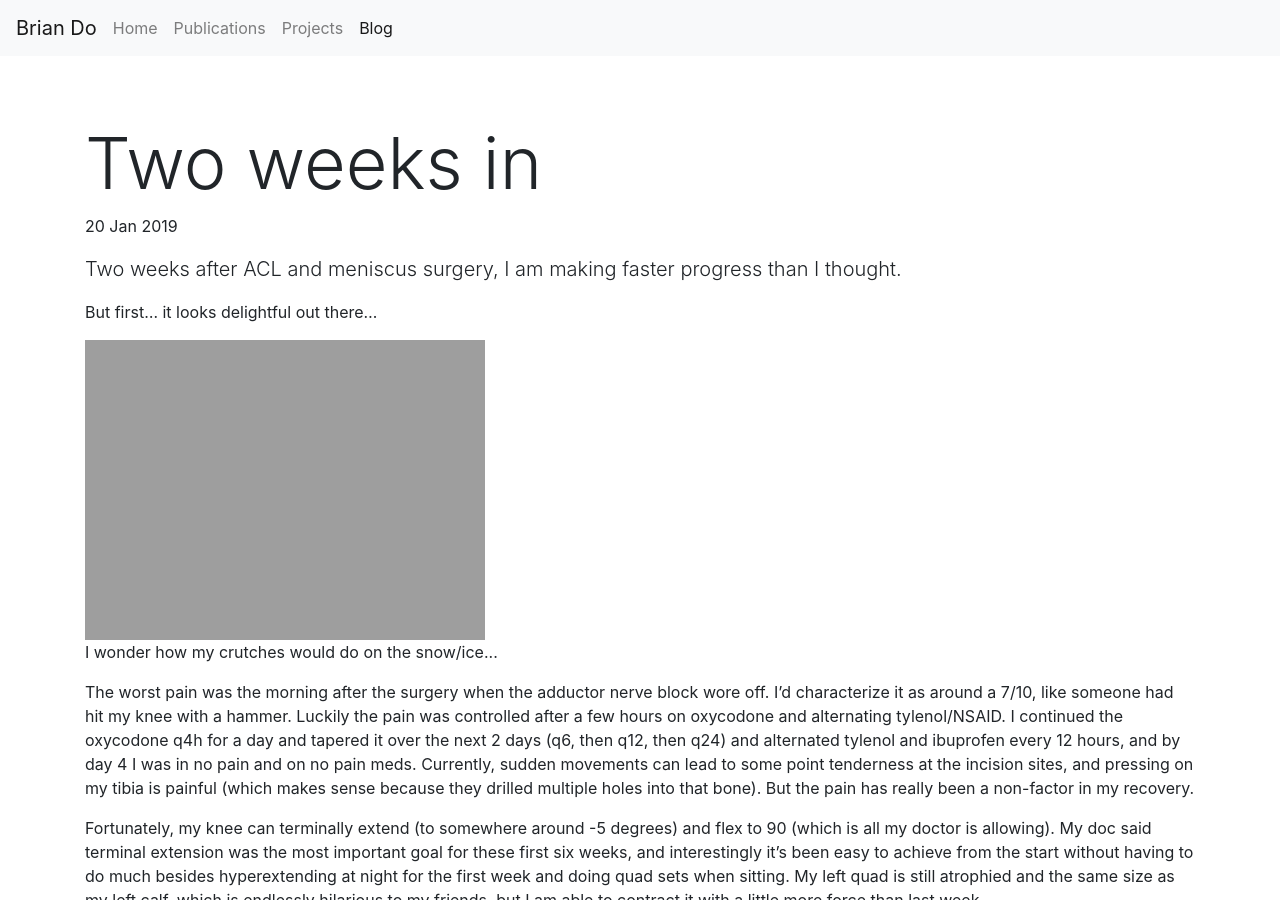
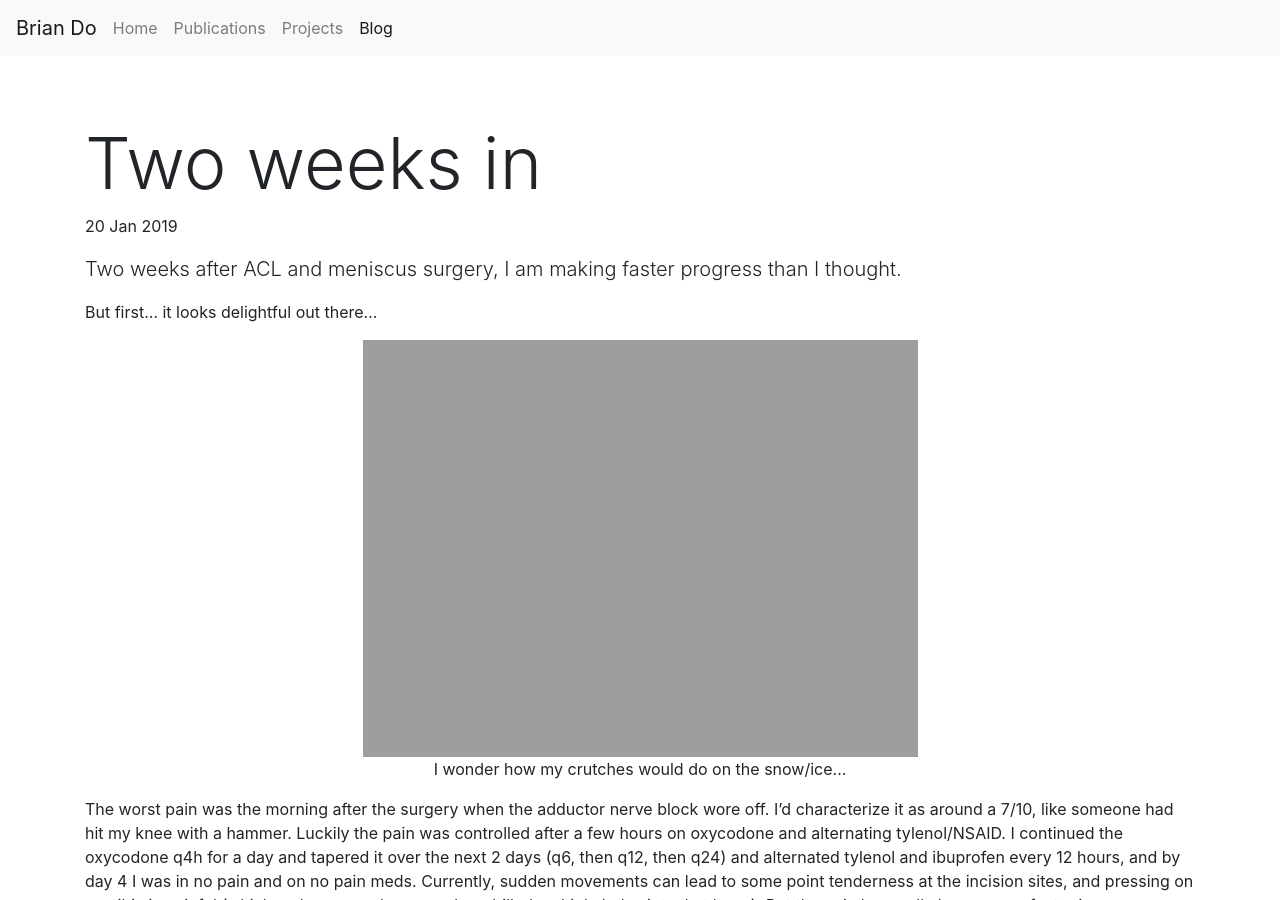
Before and after one commit to bdo311/bdo311.github.io, a Jekyll site: the page built from _posts/2019-01-20-week2.md, in a window 1280 px wide and 900 px high. Built offline with Jekyll 4.4.1, drawn with Linux system fonts in a browser that asks for light colours; nearby versions of some CDN libraries.

Commit message:
added some pictures

```diff
--- a/_posts/2019-01-20-week2.md
+++ b/_posts/2019-01-20-week2.md
@@ -8,8 +8,8 @@ date: 2019-01-20
 But first... it looks delightful out there...
 
 <figure>
-  <img src="{{site.url}}/pictures/IMG_2860.jpeg" alt="A snowstorm"/>
-  <figcaption>I wonder how my crutches would do on the snow/ice...</figcaption>
+  <img style="margin:0px auto;display:block" src="{{site.url}}/pictures/IMG_2860.jpeg" alt="A snowstorm" width="50%"/>
+  <figcaption align="center">I wonder how my crutches would do on the snow/ice...</figcaption>
 </figure>
 
 The worst pain was the morning after the surgery when the adductor nerve block wore off. I'd characterize it as around a 7/10, like someone had hit my knee with a hammer. Luckily the pain was controlled after a few hours on oxycodone and alternating tylenol/NSAID. I continued the oxycodone q4h for a day and tapered it over the next 2 days (q6, then q12, then q24) and alternated tylenol and ibuprofen every 12 hours, and by day 4 I was in no pain and on no pain meds. Currently, sudden movements can lead to some point tenderness at the incision sites, and pressing on my tibia is painful (which makes sense because they drilled multiple holes into that bone). But the pain has really been a non-factor in my recovery.
@@ -25,8 +25,8 @@ I'm still early in this process and have to figure out how to do things like coo
 2. Stay physically active. Cabin fever is unavoidable, but the day after surgery I managed to get outside (getting in and out of my 70s style elevator with two self-closing doors was quite the adventure though) and walk up and down the block. Before the snowstorm I was walking down to the river daily and seeing views like this.
 
 <figure>
-  <img src="{{site.url}}/pictures/IMG_2857.jpeg" alt="The esplanade"/>
-  <figcaption>Boston is beautiful even on crutches.</figcaption>
+  <img style="margin:0px auto;display:block" src="{{site.url}}/pictures/IMG_2857.jpeg" alt="The esplanade" width="50%"/>
+  <figcaption align="center">Boston is beautiful even on crutches.</figcaption>
 </figure>
 
 Walking with crutches is physically taxing; after walking for 20 minutes I felt like I had just run 3 miles. As for indoor activities, I just figured out how to do push-ups (by crossing my left leg over my right). Using dumbbells or doing other upper body exercises are also totally doable! By staying active you'll feel better, maintain your aerobic capacity, and have the added benefit of knowing your body can still do great things.
--- /dev/null
+++ b/test.html
@@ -0,0 +1,5 @@
+
+<figure>
+  <img style="margin:0px auto;display:block" src="pictures/IMG_2860.jpeg" alt="A snowstorm" width="70%"/>
+  <figcaption align="center">I wonder how my crutches would do on the snow/ice...</figcaption>
+</figure>
```
